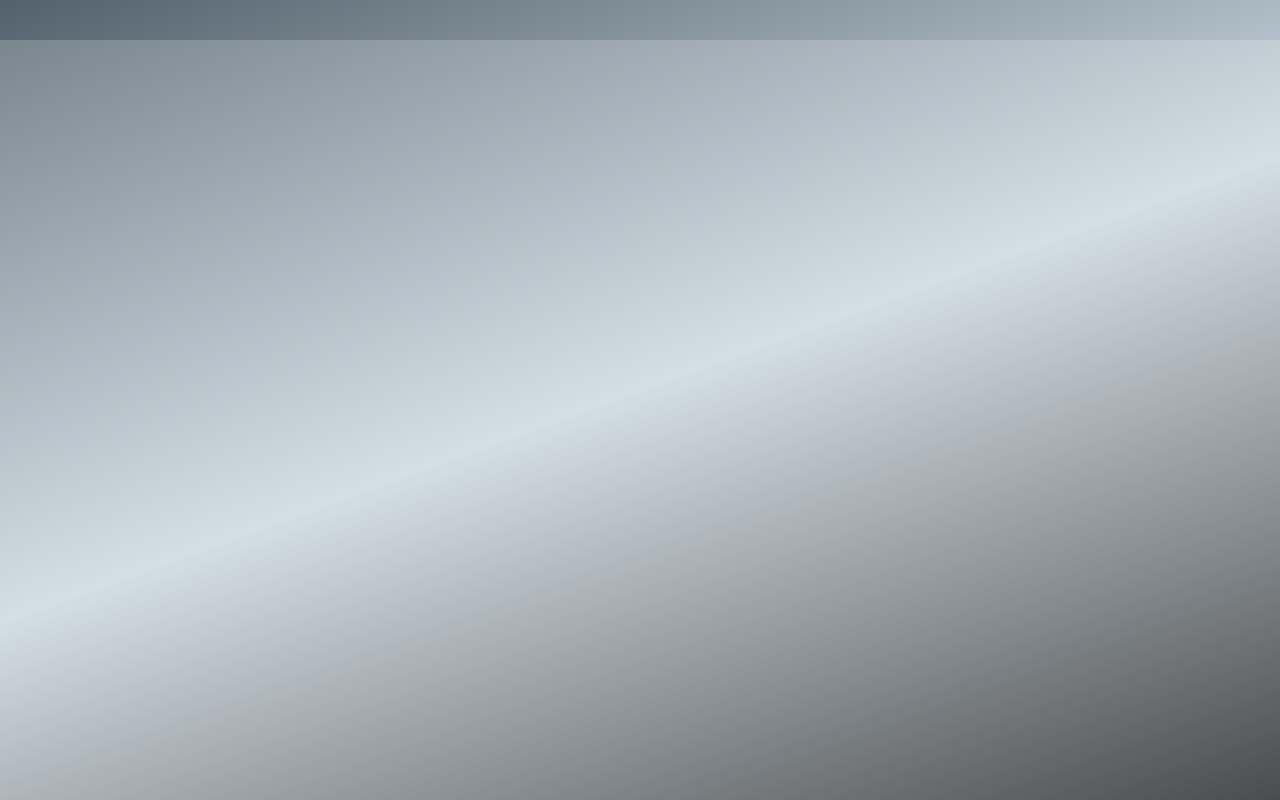
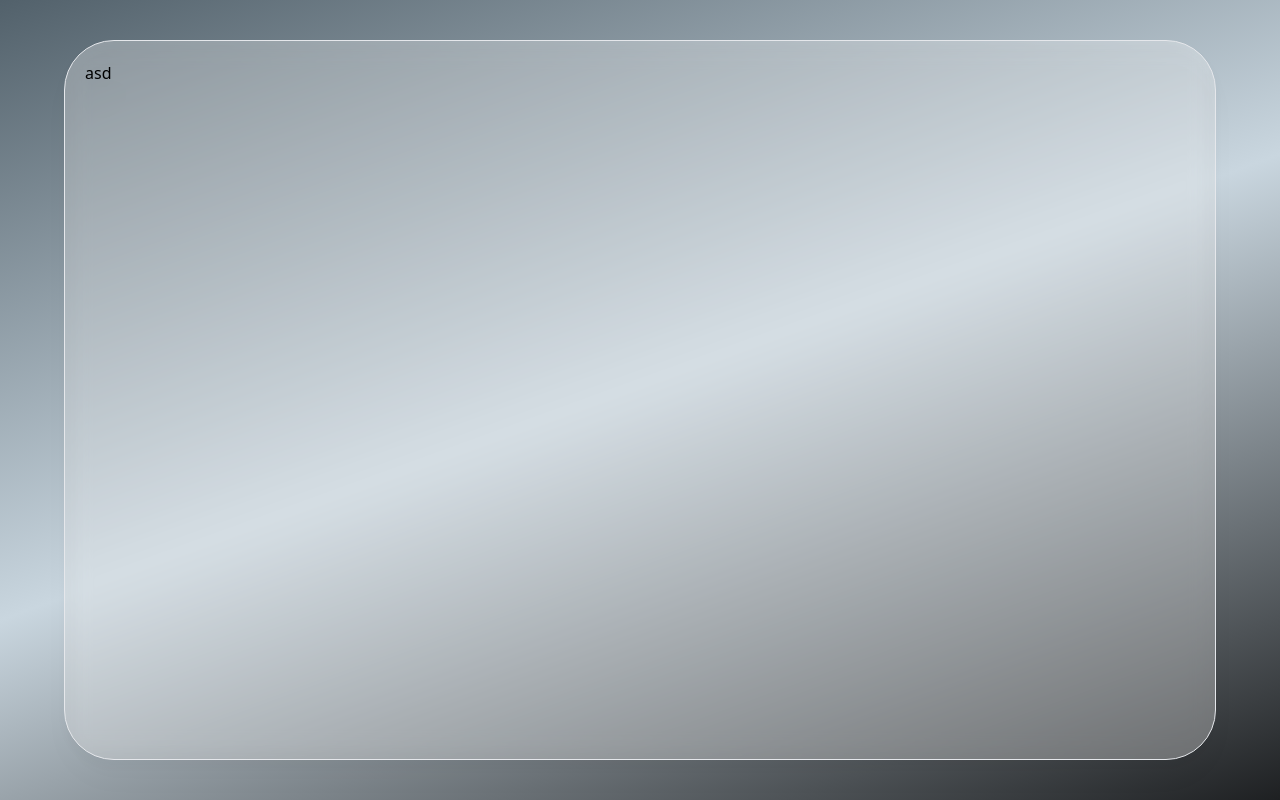
Before and after one commit to SOPLAY/2022_Daelim_Hackathon, a Next.js app: page / in a window 1280 px wide. Shown: the top 800 px of the page. Built offline with nearby package versions, Linux system fonts and the light colour scheme.

Commit message:
[ Client Side ] Fix Base Container

```diff
--- a/core/components/common/Container.tsx
+++ b/core/components/common/Container.tsx
@@ -1,9 +1,11 @@
-import React from 'react';
+import React from "react";
 
 const Container = () => {
   return (
-    <div>
-      <div className='w-[1440px] h-[1024px] bg-white rounded-[50px] opacity-20 border-none z-10'></div>
+    <div className="flex w-[100vw] h-[100vh] items-center justify-center">
+      <div className="w-[90vw] h-[90vh] max-w-[1440px] max-h-[1024px] bg-white/30 rounded-[50px] border backdrop-blur-md drop-shadow-xl z-10 p-5">
+        asd
+      </div>
     </div>
   );
 };
--- a/pages/_app.tsx
+++ b/pages/_app.tsx
@@ -1,14 +1,14 @@
-import '../styles/globals.css';
-import type { AppProps } from 'next/app';
+import "../styles/globals.css";
+import type { AppProps } from "next/app";
 
 function MyApp({ Component, pageProps }: AppProps) {
   return (
     <>
       <style jsx global>
         {`
-          html {
-            width: 100%;
-            height: 100%;
+          body {
+            width: 100vw;
+            height: 100vh;
             background: linear-gradient(
               160deg,
               rgba(82, 97, 107, 1) 0%,
--- a/pages/index.tsx
+++ b/pages/index.tsx
@@ -1,13 +1,12 @@
-import type { NextPage } from 'next';
-import Head from 'next/head';
-import Image from 'next/image';
-import MainPage from '../core/components/MainPage/index';
-import Common from '../core/components/common/Container';
+import type { NextPage } from "next";
+import Head from "next/head";
+import Image from "next/image";
+import Container from "../core/components/common/Container";
 
 const Home: NextPage = () => {
   return (
-    <div className='flex justify-center content-center py-10 overflow-y-scroll'>
-      <Common />
+    <div>
+      <Container />
     </div>
   );
 };
```
